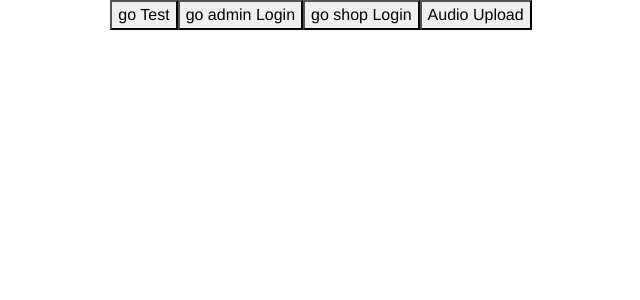
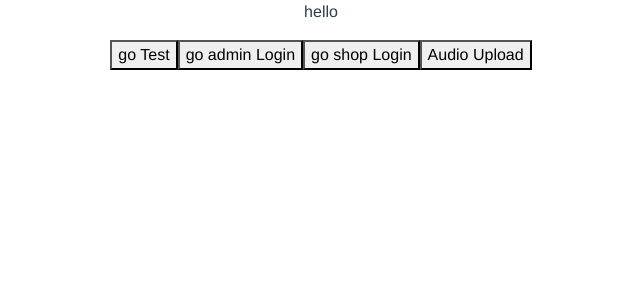
Before and after one commit to pokqok/kiosk, a Vue app in the folder frontend/: page /mode-select in a window 1280 px wide. Shown: the top 300 px of the page, without its empty margins (319-959 px from the left). Built offline with nearby package versions, Linux system fonts and the light colour scheme.

Commit message:
tag페이지 버튼 제거 & 신규 페이지 추가

```diff
--- a/frontend/src/components/AdminPage.vue
+++ b/frontend/src/components/AdminPage.vue
@@ -17,7 +17,6 @@ export default {
     },
     goToProductTags(){
       this.$router.push("/tags")
-      this.$emit("comeBack")
     }
   }
 };
--- /dev/null
+++ b/frontend/src/components/ModeSelectPage.vue
@@ -0,0 +1,16 @@
+<template>
+    <div>
+        <p>hello</p>
+    </div>
+</template>
+
+<script>
+    export default {
+        name: 'ModeSelectPage',
+
+    }
+</script>
+
+<style>
+
+</style>
--- /dev/null
+++ b/frontend/src/components/OrderTypePage.vue
@@ -0,0 +1,15 @@
+<template>
+    <div>
+        <p>hello</p>
+    </div>
+</template>
+
+<script>
+    export default {
+        name: 'OrderTypePage',
+    }
+</script>
+
+<style>
+
+</style>
```
Also changed, not shown: frontend/src/router.js (+10 -0 lines).
